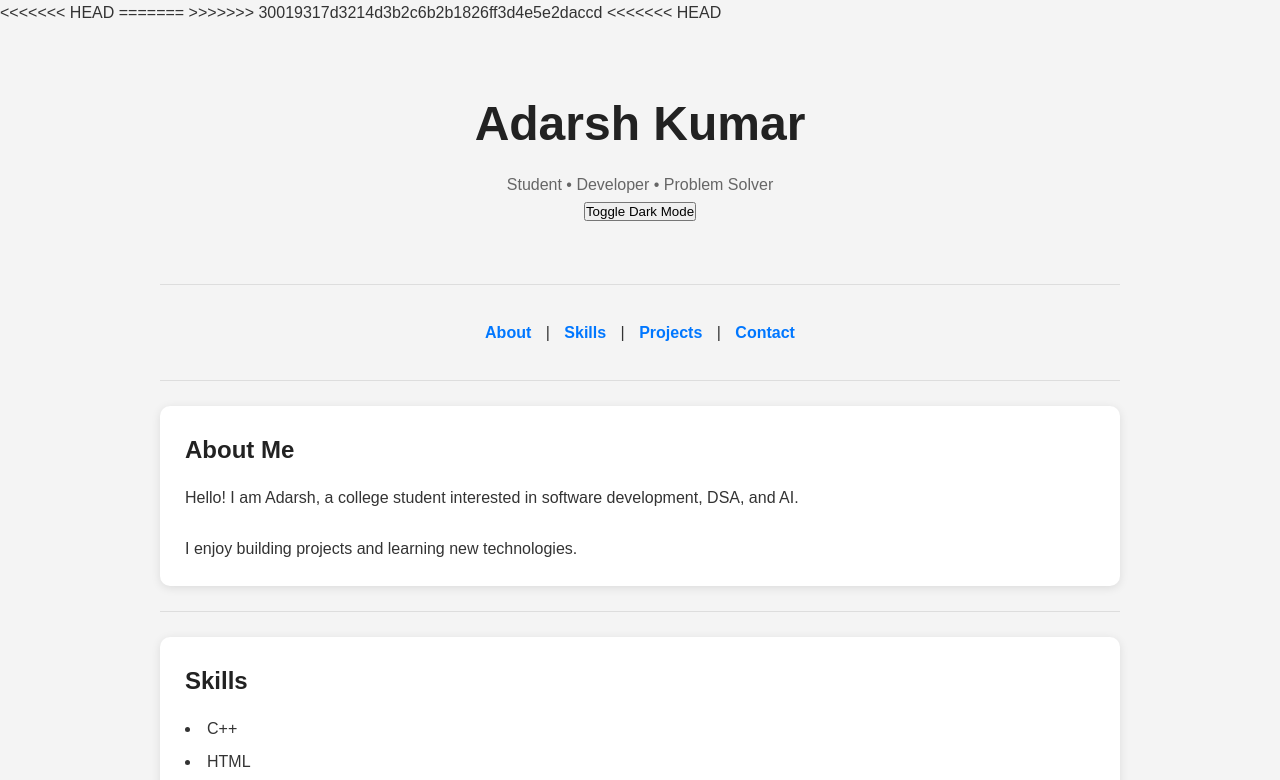
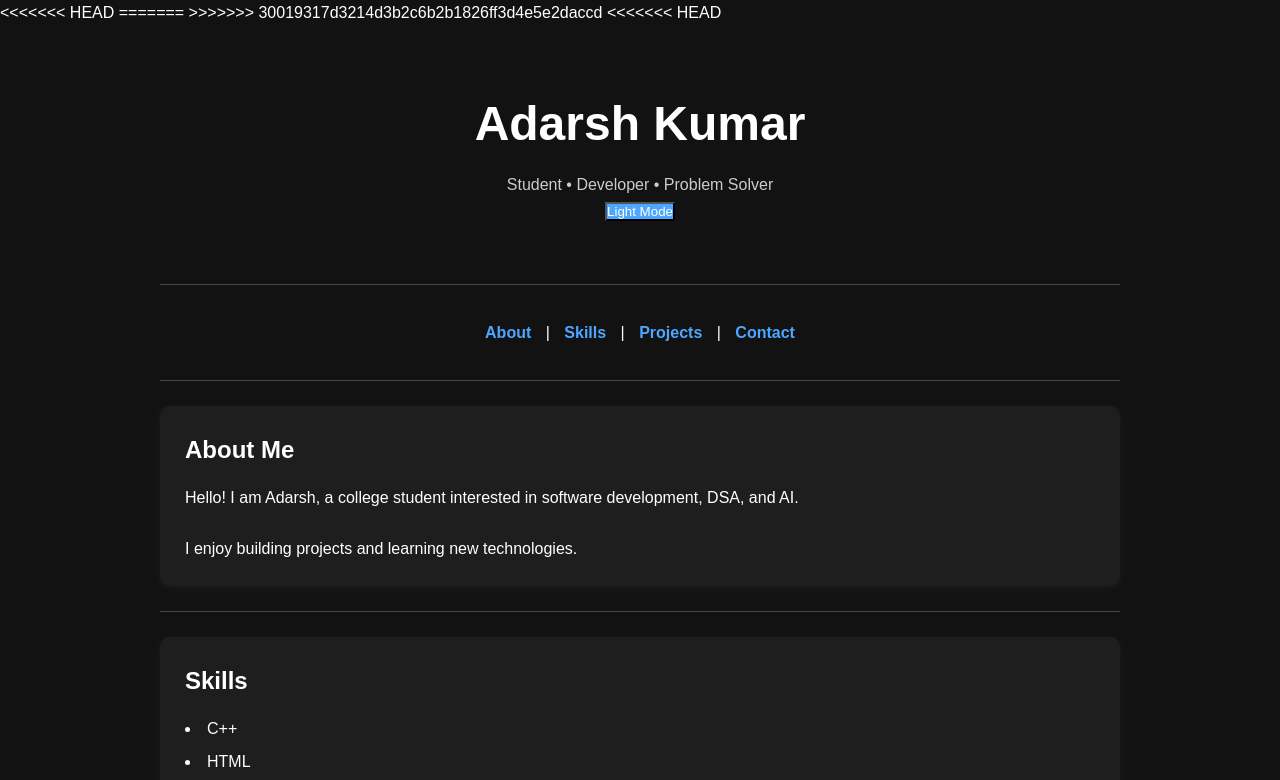
Before and after one commit to Adarsh-0105/host-web-test, a plain HTML site: page index.html in a window 1280 px wide. Both pictures are taken after a click on the button "Toggle Dark Mode". Shown: the top 780 px of the page. Drawn offline with Linux system fonts and the light colour scheme; a script that the page names is missing.

Commit message:
added java script working for the button

```diff
--- /dev/null
+++ b/script.js
@@ -0,0 +1,13 @@
+const themeBtn = document.getElementById("themeBtn");
+
+themeBtn.addEventListener("click", () => {
+
+    document.body.classList.toggle("dark-mode");
+
+    if (document.body.classList.contains("dark-mode")) {
+        themeBtn.textContent = "Light Mode";
+    } else {
+        themeBtn.textContent = "Dark Mode";
+    }
+
+});
--- a/style.css
+++ b/style.css
@@ -113,3 +113,53 @@ hr {
     background-color: #ddd;
     margin: 20px 0;
 }
+/* Dark Mode */
+
+.dark-mode {
+    background-color: #121212;
+    color: #ffffff;
+}
+
+.dark-mode header h1 {
+    color: #ffffff;
+}
+
+.dark-mode header p {
+    color: #cccccc;
+}
+
+.dark-mode nav a {
+    color: #4da6ff;
+}
+
+.dark-mode section {
+    background-color: #1e1e1e;
+    color: #ffffff;
+    box-shadow: 0 2px 10px rgba(255,255,255,0.05);
+}
+
+.dark-mode section h2 {
+    color: #ffffff;
+}
+
+.dark-mode article {
+    background-color: #2a2a2a;
+    border-left: 4px solid #4da6ff;
+}
+
+.dark-mode article h3 {
+    color: #ffffff;
+}
+
+.dark-mode footer {
+    color: #bbbbbb;
+}
+
+.dark-mode hr {
+    background-color: #444;
+}
+
+.dark-mode button {
+    background-color: #4da6ff;
+    color: white;
+}
```
